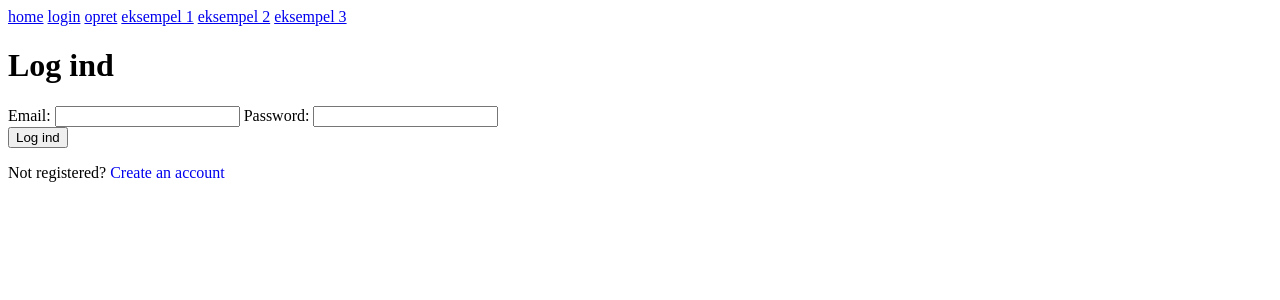
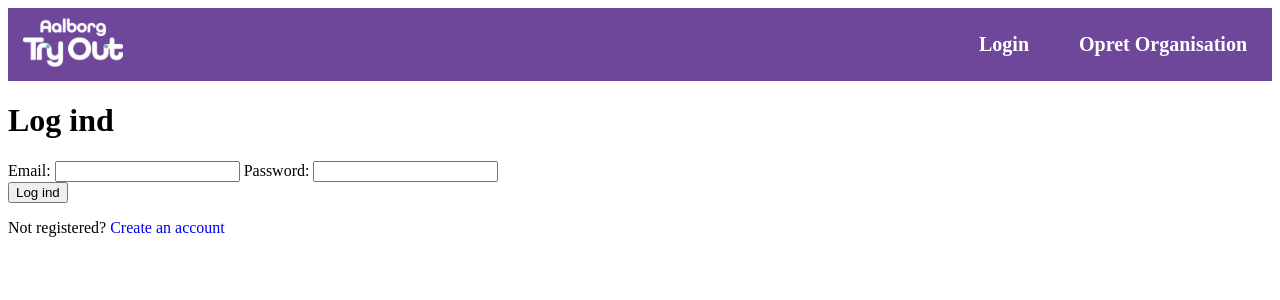
Before and after one commit to FreshLuna/Project-3, a SvelteKit app in the folder Frontendp3/: page /login in a window 1280 px wide. Shown: the top 300 px of the page. Built offline with nearby package versions, Linux system fonts and the light colour scheme.

Commit message:
NavBar 1.0
first attempt at navigation bar created from wireframe visuals

```diff
--- a/Frontendp3/src/routes/+layout.svelte
+++ b/Frontendp3/src/routes/+layout.svelte
@@ -1,14 +1,56 @@
 <script lang="ts">
-	let { children } = $props();
+    let { children } = $props();
+	import logo from '$lib/assets/logo.png';
+
 </script>
 
+<style>
+ul {
+  list-style-type: none;
+  margin: 0;
+  padding: 0;
+  background-color: #6E479B;
+  display: flex;
+  justify-content: space-between;
+  align-items: center;
+}
+
+ul .logo img {
+  max-width: 100px;
+  padding: 0px 15px;
+}
+
+ul .nav-links {
+  display: flex;
+  height: 100%;
+}
+
+ul .nav-links a {
+  display: block;
+  color: white;
+  text-decoration: none;
+  padding: 25px 25px;
+  font-size: 20px;
+  font-weight: bold;
+}
+
+ul .nav-links a:hover {
+  background-color: #5e3b85ff;
+}
+</style>
+
 <nav>
-	<a href="/">home</a>
-	<a href="/login">login</a>
-	<a href="/opret">opret</a>
-	<a href="/aktivitet1">eksempel 1</a>
-	<a href="/aktivitet2">eksempel 2</a>
-	<a href="/aktivitet3">eksempel 3</a>
+  <ul>
+    <li class="logo">
+      <a href="/"><img alt="The project logo" src={logo} /></a>
+    </li>
+
+	<li class="nav-links">
+    	<a href="/login" class="nav-link">Login</a>
+    	<a href="/opret" class="nav-link">Opret Organisation</a>
+	</li>
+
+  </ul>
 </nav>
 
 {@render children()}
```
Also changed, not shown: Frontendp3/src/routes/+page.svelte (+0 -12 lines), Frontendp3/src/lib/assets/logo.png (added).
